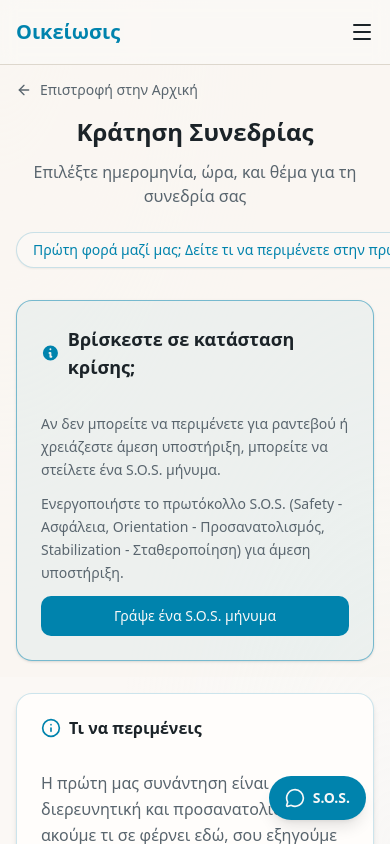
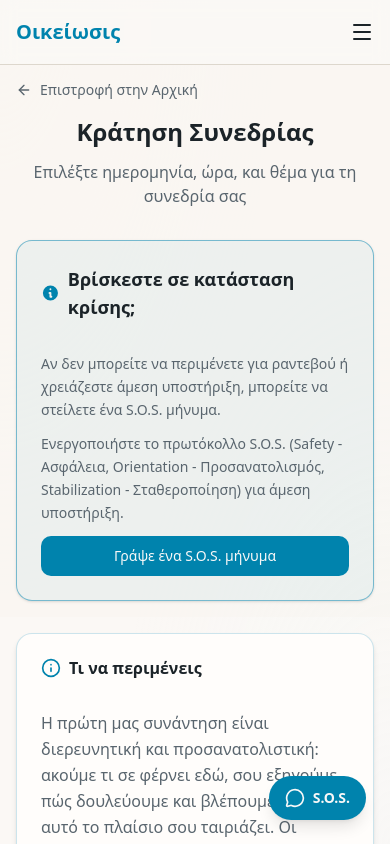
Before and after one commit to sebamatz/oikiosis, a Next.js app: page /booking in a window 390 px wide. Shown: the top 844 px of the page. Built offline with nearby package versions, Linux system fonts and the light colour scheme.

Commit message:
remove undesired button from mobile and edit route.ts in order to fix the email notification issue

```diff
--- a/app/api/calendar/book/route.ts
+++ b/app/api/calendar/book/route.ts
@@ -67,10 +67,17 @@ export async function POST(request: Request) {
     });
 
     // Email to the Psychologist (Giannis)
+    // Email to the Psychologist (Giannis)
     const ownerMailOptions = {
-      from: `"Οικείωσις System" <${process.env.SMTP_USER}>`, // CHANGED THIS
-      to: process.env.SMTP_USER, // CHANGED THIS
+      from: `"Οικείωσις System" <${process.env.SMTP_USER}>`,
+      // The +alias trick to trick Gmail's routing
+      to: process.env.SMTP_USER?.replace("@", "+booking@"),
       subject: `🚨 Νέο Ραντεβού: ${name} - ${date} στις ${time}`,
+      headers: {
+        // This random ID forces Gmail to treat this as a unique incoming email,
+        // stopping it from ghosting it into the "Sent" folder.
+        "X-Entity-Ref-ID": new Date().getTime().toString(),
+      },
       html: `
         <h2>Έχετε μια νέα κράτηση συνεδρίας</h2>
         <ul>
--- a/app/booking/BookingClient.tsx
+++ b/app/booking/BookingClient.tsx
@@ -178,15 +178,6 @@ export default function BookingClient() {
               Επιλέξτε ημερομηνία, ώρα, και θέμα για τη συνεδρία σας
             </p>
             {/* Added First Session Button Here */}
-            <Button
-              variant="outline"
-              asChild
-              className="rounded-full border-primary/20 text-primary hover:text-primary hover:bg-primary/5 transition-colors"
-            >
-              <Link href="/first-session">
-                Πρώτη φορά μαζί μας; Δείτε τι να περιμένετε στην πρώτη συνάντηση
-              </Link>
-            </Button>
           </div>
 
           <Card className="mt-8 border-primary/50 bg-primary/5">
```
